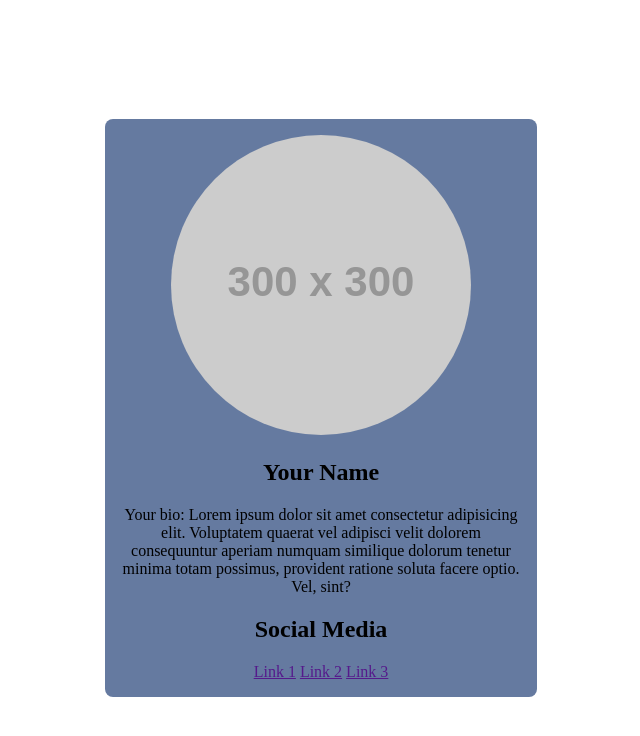
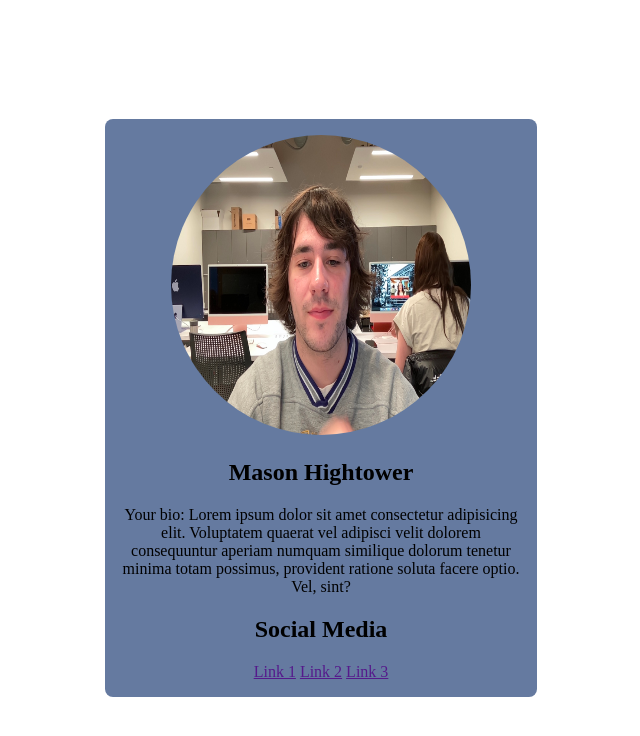
Before and after one commit to mhightower224/mhightower224.github.io-ARCHIVE, a plain HTML site: page index.html in a window 1280 px wide. Shown: the whole page, without its empty margins (319-959 px from the left). Drawn offline with Linux system fonts and the light colour scheme; placeholder pictures from the web are drawn by us.

Commit message:
fixed image size

```diff
--- a/index.html
+++ b/index.html
@@ -18,8 +18,8 @@
   <div class "card">
     <!--  front of card  -->
     <section class "front">
-      <img src="https://fakeimg.pl/300x300" alt="Placeholder">
-      <h1>Your Name</h1>
+      <img src="me.jpg" alt="Placeholder">
+      <h1>Mason Hightower</h1>
       <p>Your bio: Lorem ipsum dolor sit amet consectetur adipisicing elit. Voluptatem quaerat vel adipisci velit dolorem consequuntur aperiam numquam similique dolorum tenetur minima totam possimus, provident ratione soluta facere optio. Vel, sint?</p>
     </section>
 
--- a/style.css
+++ b/style.css
@@ -17,6 +17,8 @@ body {
 
   img {
     border-radius: 50%;
+    width: 300px;
+    height: 300px;
   }
 
   div {
```
